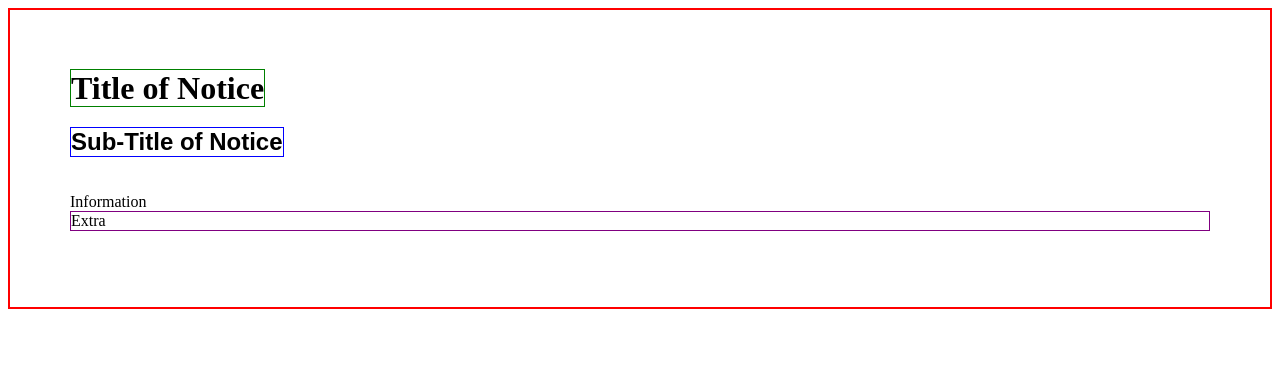
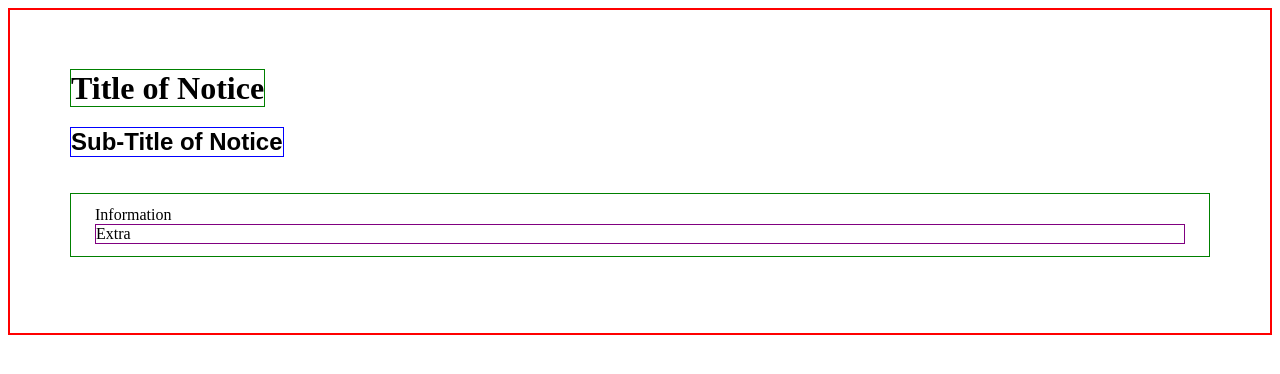
Before and after one commit to CarlosViniMSouza/DevLinksRocketseat, a plain HTML site: page index.html in a window 1280 px wide. Drawn offline with Linux system fonts and the light colour scheme; files that its build step writes are made by us from their sources.

Commit message:
prox. aula -> Abrindo o projeto na WEB

```diff
--- a/index.html
+++ b/index.html
@@ -6,7 +6,7 @@
         <title></title>
         <meta name="description" content="">
         <meta name="viewport" content="width=device-width, initial-scale=1">
-        <link rel="stylesheet" href="styles.css">
+        <link rel="stylesheet" href="./styles/styles.css">
     </head>
     <body>
         <header>
--- a/styles/styles.css
+++ b/styles/styles.css
@@ -14,6 +14,11 @@ h2 {
     font-family: arial, helvetica, sans-serif;
 }
 
+p {
+    border: 1px solid green;
+    padding: 12px 24px 12px 24px;
+}
+
 #id-span {
     border: 1px solid purple;
     display: block;
```
Also changed, not shown: 1 other file.
